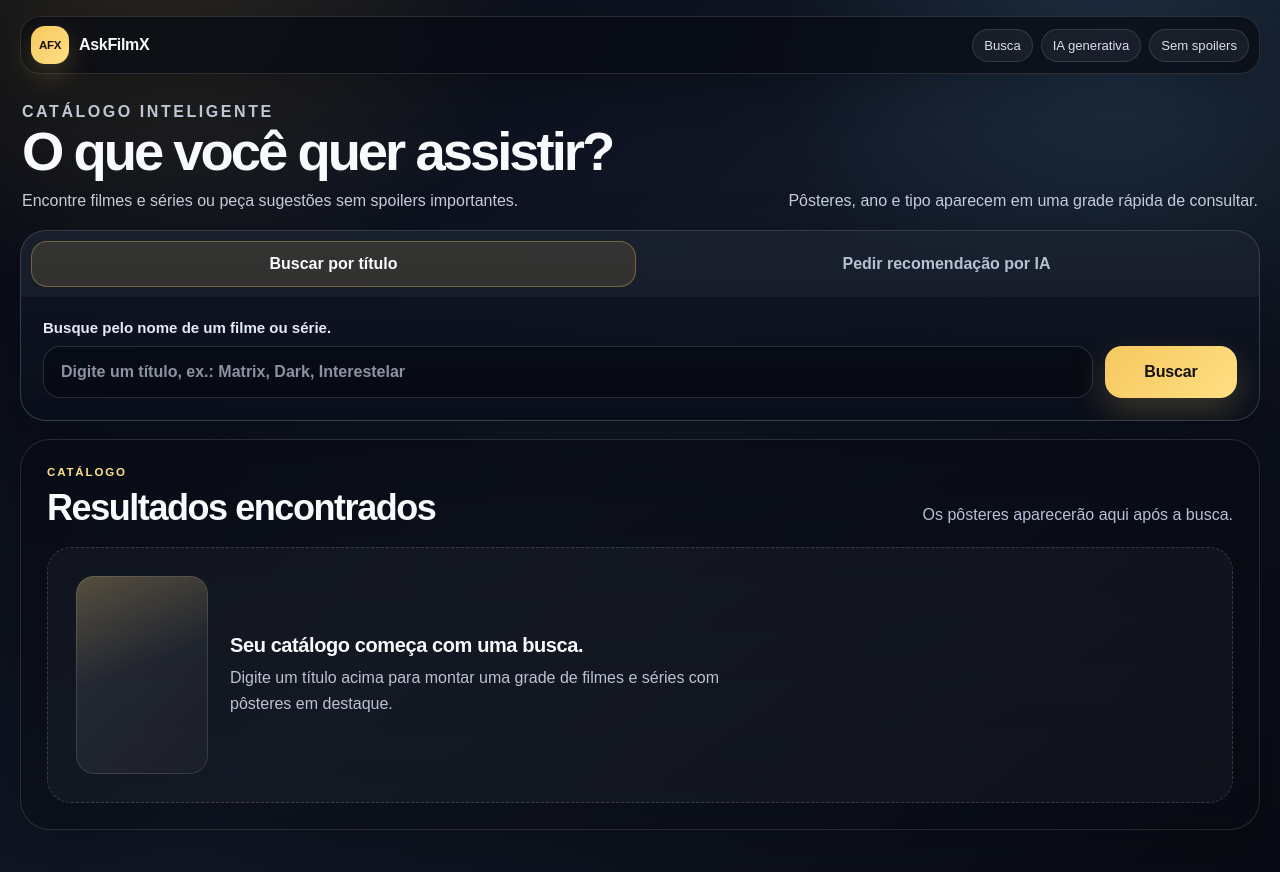
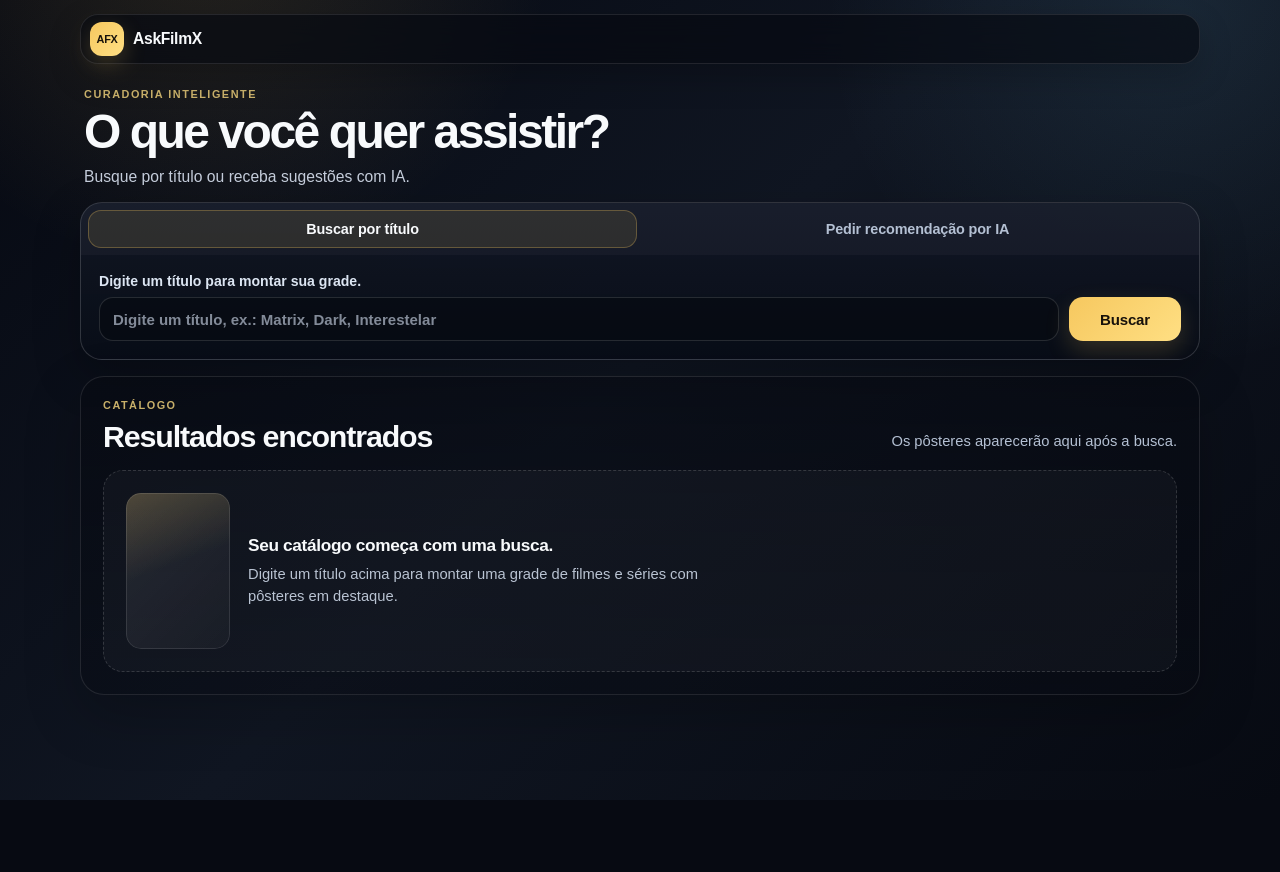
Before and after one commit to gustadev-vrgs/tcc-filmes, a Next.js app: page / in a window 1280 px wide. After the commit the page ends 800 px from the top, so only its background shows below. Built offline with nearby package versions, Linux system fonts and the light colour scheme.

Commit message:
Refine AskFilmX home catalog UI

```diff
--- a/app/globals.css
+++ b/app/globals.css
@@ -2,10 +2,10 @@
   color-scheme: dark;
   --ink: #070a12;
   --ink-soft: #0e1422;
-  --panel: rgba(16, 23, 37, 0.84);
-  --panel-strong: rgba(13, 18, 31, 0.96);
-  --line: rgba(255, 255, 255, 0.12);
-  --line-strong: rgba(255, 255, 255, 0.18);
+  --panel: rgba(13, 18, 31, 0.86);
+  --panel-strong: rgba(9, 13, 24, 0.96);
+  --line: rgba(255, 255, 255, 0.1);
+  --line-strong: rgba(255, 255, 255, 0.16);
   --muted: #b4c0d3;
   --muted-soft: #8f9db2;
   --text: #f8fafc;
@@ -51,39 +51,38 @@ p {
 .app-catalog-shell {
   min-height: 100vh;
   background:
-    radial-gradient(circle at 12% -8%, rgba(246, 200, 95, 0.15), transparent 24rem),
-    radial-gradient(circle at 88% 6%, rgba(125, 211, 252, 0.12), transparent 22rem),
-    linear-gradient(135deg, #060912 0%, #111827 48%, #080b14 100%);
+    radial-gradient(circle at 16% -10%, rgba(246, 200, 95, 0.13), transparent 22rem),
+    radial-gradient(circle at 92% 2%, rgba(125, 211, 252, 0.1), transparent 22rem),
+    linear-gradient(135deg, #060912 0%, #101622 48%, #070a12 100%);
   color: var(--text);
 }
 
 .catalog-page {
-  width: min(1240px, calc(100% - 32px));
+  width: min(1120px, calc(100% - 32px));
   margin: 0 auto;
-  padding: 16px 0 42px;
+  padding: 14px 0 34px;
 }
 
 .site-header {
   display: flex;
   align-items: center;
   justify-content: space-between;
-  gap: 16px;
-  min-height: 58px;
-  padding: 8px 10px;
+  min-height: 50px;
+  padding: 7px 9px;
   border: 1px solid var(--line);
-  border-radius: 20px;
-  background: rgba(7, 10, 18, 0.72);
+  border-radius: 18px;
+  background: rgba(7, 10, 18, 0.66);
   backdrop-filter: blur(18px);
-  box-shadow: 0 14px 44px rgba(0, 0, 0, 0.2);
+  box-shadow: 0 12px 34px rgba(0, 0, 0, 0.2);
 }
 
 .brand {
   display: inline-flex;
   align-items: center;
-  gap: 10px;
+  gap: 9px;
   color: var(--text);
   text-decoration: none;
-  font-size: 1rem;
+  font-size: 0.98rem;
   font-weight: 800;
   letter-spacing: -0.02em;
 }
@@ -91,109 +90,87 @@ p {
 .brand-mark {
   display: grid;
   place-items: center;
-  width: 38px;
-  height: 38px;
-  border-radius: 14px;
+  width: 34px;
+  height: 34px;
+  border-radius: 12px;
   background: linear-gradient(135deg, var(--gold), var(--gold-strong));
   color: #17110a;
-  font-size: 0.72rem;
-  box-shadow: 0 10px 28px rgba(246, 200, 95, 0.24);
-}
-
-.header-pills {
-  display: flex;
-  align-items: center;
-  flex-wrap: wrap;
-  justify-content: flex-end;
-  gap: 8px;
-}
-
-.header-pills button,
-.header-pills span {
-  border: 1px solid var(--line);
-  border-radius: 999px;
-  color: #d9e1ee;
-  background: rgba(255, 255, 255, 0.055);
-  padding: 8px 11px;
-  font-size: 0.82rem;
+  font-size: 0.68rem;
+  box-shadow: 0 8px 22px rgba(246, 200, 95, 0.22);
 }
 
 .catalog-intro {
-  display: flex;
-  align-items: flex-end;
-  justify-content: space-between;
-  gap: 22px;
-  padding: 26px 2px 16px;
+  max-width: 680px;
+  padding: 24px 4px 14px;
 }
 
 .eyebrow {
-  margin-bottom: 9px;
-  color: var(--gold-strong);
-  font-size: 0.72rem;
-  font-weight: 900;
-  letter-spacing: 0.16em;
+  margin-bottom: 8px;
+  color: rgba(255, 223, 131, 0.78);
+  font-size: 0.68rem;
+  font-weight: 800;
+  letter-spacing: 0.14em;
   text-transform: uppercase;
 }
 
 .catalog-intro h1 {
-  margin-bottom: 10px;
-  font-size: clamp(2rem, 5vw, 3.4rem);
-  line-height: 1;
-  letter-spacing: -0.055em;
+  margin-bottom: 8px;
+  font-size: clamp(1.9rem, 4.3vw, 3rem);
+  line-height: 1.02;
+  letter-spacing: -0.052em;
 }
 
-.catalog-intro p {
-  max-width: 560px;
+.catalog-intro p:not(.eyebrow) {
+  max-width: 440px;
   margin-bottom: 0;
   color: #c4ccda;
-  font-size: 1rem;
-  line-height: 1.55;
-}
-
-.intro-note {
-  max-width: 310px;
-  text-align: right;
+  font-size: 0.98rem;
+  line-height: 1.48;
 }
 
 .tool-panel {
   overflow: hidden;
   border: 1px solid var(--line-strong);
-  border-radius: 26px;
-  background: linear-gradient(180deg, rgba(16, 23, 37, 0.88), rgba(10, 15, 27, 0.94));
-  box-shadow: 0 18px 54px rgba(0, 0, 0, 0.26);
+  border-radius: 22px;
+  background:
+    linear-gradient(180deg, rgba(18, 25, 39, 0.86), rgba(9, 13, 24, 0.93)),
+    rgba(7, 10, 18, 0.74);
+  box-shadow: 0 16px 46px rgba(0, 0, 0, 0.25);
 }
 
 .tool-tabs {
   display: grid;
   grid-template-columns: repeat(2, minmax(0, 1fr));
-  gap: 8px;
-  padding: 10px;
-  background: rgba(255, 255, 255, 0.04);
+  gap: 6px;
+  padding: 7px;
+  background: rgba(255, 255, 255, 0.032);
 }
 
 .tool-tab {
-  min-height: 46px;
+  min-height: 38px;
   border: 1px solid transparent;
-  border-radius: 16px;
+  border-radius: 13px;
   background: transparent;
   color: var(--muted);
-  font-weight: 850;
+  font-size: 0.9rem;
+  font-weight: 760;
+  letter-spacing: -0.01em;
   transition: background 180ms ease, color 180ms ease, border-color 180ms ease;
 }
 
 .tool-tab.active {
-  border-color: rgba(246, 200, 95, 0.34);
-  background: rgba(246, 200, 95, 0.12);
+  border-color: rgba(246, 200, 95, 0.28);
+  background: rgba(246, 200, 95, 0.1);
   color: var(--text);
 }
 
 .tool-content {
-  padding: clamp(16px, 2vw, 22px);
+  padding: clamp(14px, 1.7vw, 18px);
 }
 
 .tool-form {
   display: none;
-  gap: 14px;
+  gap: 12px;
 }
 
 .tool-form.active {
@@ -202,58 +179,61 @@ p {
 
 .field-group {
   display: grid;
-  gap: 10px;
+  gap: 8px;
   color: #e5ebf7;
-  font-weight: 800;
+  font-weight: 760;
 }
 
 .field-group span {
-  color: #e4ebf6;
-  font-size: 0.94rem;
+  color: #dce5f2;
+  font-size: 0.88rem;
 }
 
 .inline-action {
   display: grid;
   grid-template-columns: minmax(0, 1fr) auto;
-  gap: 12px;
+  gap: 10px;
+  align-items: stretch;
 }
 
 input,
 textarea {
   width: 100%;
-  border: 1px solid rgba(255, 255, 255, 0.14);
-  border-radius: 17px;
+  border: 1px solid rgba(255, 255, 255, 0.13);
+  border-radius: 14px;
   outline: none;
-  background: rgba(7, 10, 18, 0.76);
+  background: rgba(7, 10, 18, 0.7);
   color: var(--text);
-  padding: 15px 17px;
+  font-size: 0.94rem;
+  padding: 11px 13px;
   transition: border-color 180ms ease, box-shadow 180ms ease, background 180ms ease;
 }
 
 textarea {
-  min-height: 118px;
+  min-height: 96px;
   resize: vertical;
 }
 
 input::placeholder,
 textarea::placeholder {
-  color: rgba(190, 200, 216, 0.72);
+  color: rgba(190, 200, 216, 0.68);
 }
 
 input:focus,
 textarea:focus {
-  border-color: rgba(246, 200, 95, 0.78);
-  background: rgba(7, 10, 18, 0.9);
-  box-shadow: 0 0 0 4px rgba(246, 200, 95, 0.13);
+  border-color: rgba(246, 200, 95, 0.72);
+  background: rgba(7, 10, 18, 0.88);
+  box-shadow: 0 0 0 3px rgba(246, 200, 95, 0.12);
 }
 
 .primary-button,
 .secondary-button {
-  min-height: 52px;
+  min-height: 44px;
   border: 0;
-  border-radius: 17px;
-  padding: 13px 20px;
-  font-weight: 900;
+  border-radius: 14px;
+  padding: 10px 17px;
+  font-size: 0.94rem;
+  font-weight: 850;
   letter-spacing: -0.01em;
   transition: transform 180ms ease, box-shadow 180ms ease, filter 180ms ease;
 }
@@ -268,22 +248,22 @@ textarea:focus {
 .secondary-button:focus-visible,
 .tool-tab:focus-visible,
 .movie-card:focus-visible {
-  outline: 3px solid rgba(246, 200, 95, 0.45);
+  outline: 3px solid rgba(246, 200, 95, 0.42);
   outline-offset: 3px;
 }
 
 .primary-button {
-  min-width: 132px;
+  min-width: 112px;
   background: linear-gradient(135deg, var(--gold), var(--gold-strong));
   color: #17110a;
-  box-shadow: 0 14px 34px rgba(246, 200, 95, 0.21);
+  box-shadow: 0 10px 24px rgba(246, 200, 95, 0.18);
 }
 
 .secondary-button {
   justify-self: start;
   background: linear-gradient(135deg, #dbeafe, var(--blue));
   color: #07111f;
-  box-shadow: 0 14px 34px rgba(125, 211, 252, 0.16);
+  box-shadow: 0 10px 24px rgba(125, 211, 252, 0.14);
 }
 
 .primary-button:disabled {
@@ -295,49 +275,55 @@ textarea:focus {
 .recommendation-feedback {
   margin-bottom: 0;
   color: var(--muted);
-  font-size: 0.92rem;
-  line-height: 1.5;
+  font-size: 0.88rem;
+  line-height: 1.45;
 }
 
 .results-section {
-  margin-top: 18px;
+  margin-top: 16px;
   border: 1px solid var(--line);
-  border-radius: 30px;
-  background: linear-gradient(180deg, rgba(7, 10, 18, 0.64), rgba(7, 10, 18, 0.46));
-  padding: clamp(18px, 2.4vw, 26px);
-  box-shadow: 0 24px 72px rgba(0, 0, 0, 0.24);
+  border-radius: 24px;
+  background: linear-gradient(180deg, rgba(7, 10, 18, 0.62), rgba(7, 10, 18, 0.43));
+  padding: clamp(16px, 2vw, 22px);
+  box-shadow: 0 20px 56px rgba(0, 0, 0, 0.22);
 }
 
 .results-heading {
   display: flex;
   align-items: flex-end;
   justify-content: space-between;
-  gap: 20px;
-  margin-bottom: 18px;
+  gap: 18px;
+  margin-bottom: 16px;
 }
 
 .results-heading h2 {
   margin-bottom: 0;
-  font-size: clamp(1.55rem, 3vw, 2.25rem);
-  letter-spacing: -0.04em;
+  font-size: clamp(1.35rem, 2.6vw, 1.9rem);
+  letter-spacing: -0.038em;
 }
 
 .results-helper {
-  max-width: 480px;
+  max-width: 430px;
   margin-bottom: 2px;
   color: var(--muted);
   text-align: right;
-  line-height: 1.5;
+  font-size: 0.92rem;
+  line-height: 1.45;
 }
 
 .results-grid {
   display: grid;
-  grid-template-columns: repeat(auto-fill, minmax(178px, 210px));
-  justify-content: center;
-  gap: clamp(16px, 1.7vw, 22px);
+  grid-template-columns: repeat(auto-fill, minmax(148px, 1fr));
+  gap: clamp(12px, 1.5vw, 18px);
+  max-height: 560px;
+  overflow: auto;
+  padding: 3px 2px 8px;
+  scrollbar-width: thin;
+  scrollbar-color: rgba(246, 200, 95, 0.65) rgba(255, 255, 255, 0.08);
 }
 
 .short-grid {
+  grid-template-columns: repeat(auto-fill, minmax(148px, 180px));
   justify-content: start;
 }
 
@@ -350,19 +336,19 @@ textarea:focus {
   min-width: 0;
   overflow: hidden;
   flex-direction: column;
-  border: 1px solid rgba(255, 255, 255, 0.13);
-  border-radius: 20px;
-  background: rgba(13, 18, 31, 0.9);
+  border: 1px solid rgba(255, 255, 255, 0.12);
+  border-radius: 18px;
+  background: rgba(13, 18, 31, 0.82);
   color: var(--text);
   text-decoration: none;
-  box-shadow: 0 16px 34px rgba(0, 0, 0, 0.24);
+  box-shadow: 0 14px 30px rgba(0, 0, 0, 0.22);
   transition: transform 180ms ease, border-color 180ms ease, box-shadow 180ms ease;
 }
 
 .movie-card:hover {
   transform: translateY(-3px);
-  border-color: rgba(246, 200, 95, 0.34);
-  box-shadow: 0 24px 48px rgba(0, 0, 0, 0.3);
+  border-color: rgba(246, 200, 95, 0.32);
+  box-shadow: 0 22px 42px rgba(0, 0, 0, 0.3);
 }
 
 .poster-frame {
@@ -383,32 +369,33 @@ textarea:focus {
   place-items: center;
   width: 100%;
   height: 100%;
-  padding: 18px;
+  padding: 16px;
   background:
-    linear-gradient(160deg, rgba(246, 200, 95, 0.28), transparent 42%),
-    radial-gradient(circle at 72% 18%, rgba(125, 211, 252, 0.28), transparent 34%),
+    linear-gradient(160deg, rgba(246, 200, 95, 0.24), transparent 42%),
+    radial-gradient(circle at 72% 18%, rgba(125, 211, 252, 0.24), transparent 34%),
     linear-gradient(135deg, rgba(24, 32, 50, 0.98), rgba(53, 41, 74, 0.94));
   color: #f8fafc;
   text-align: center;
-  font-weight: 900;
+  font-size: 0.78rem;
+  font-weight: 850;
   letter-spacing: 0.08em;
   text-transform: uppercase;
 }
 
 .movie-info {
   display: grid;
-  gap: 10px;
-  padding: 13px 13px 15px;
+  gap: 8px;
+  padding: 11px 12px 13px;
 }
 
 .movie-info h3 {
   display: -webkit-box;
-  min-height: 2.6em;
+  min-height: 2.44em;
   overflow: hidden;
   margin: 0;
   color: var(--text);
-  font-size: 1rem;
-  line-height: 1.3;
+  font-size: 0.94rem;
+  line-height: 1.22;
   -webkit-box-orient: vertical;
   -webkit-line-clamp: 2;
 }
@@ -417,19 +404,19 @@ textarea:focus {
   display: flex;
   align-items: center;
   justify-content: space-between;
-  gap: 10px;
+  gap: 8px;
   color: #c0cad8;
-  font-size: 0.88rem;
+  font-size: 0.82rem;
 }
 
 .movie-meta strong {
   flex: 0 0 auto;
-  border: 1px solid rgba(246, 200, 95, 0.32);
+  border: 1px solid rgba(246, 200, 95, 0.3);
   border-radius: 999px;
-  padding: 5px 9px;
-  background: rgba(246, 200, 95, 0.1);
+  padding: 4px 8px;
+  background: rgba(246, 200, 95, 0.09);
   color: var(--gold-strong);
-  font-size: 0.72rem;
+  font-size: 0.68rem;
 }
 
 .skeleton-card {
@@ -463,7 +450,7 @@ textarea:focus {
 
 .skeleton-line {
   display: block;
-  height: 13px;
+  height: 12px;
   border-radius: 999px;
 }
 
@@ -483,36 +470,37 @@ textarea:focus {
 
 .empty-catalog {
   display: grid;
-  grid-template-columns: 132px minmax(0, 1fr);
+  grid-template-columns: 104px minmax(0, 1fr);
   align-items: center;
-  gap: 22px;
-  min-height: 220px;
-  border: 1px dashed rgba(255, 255, 255, 0.16);
-  border-radius: 24px;
-  padding: clamp(18px, 3vw, 28px);
-  background: rgba(255, 255, 255, 0.035);
+  gap: 18px;
+  min-height: 180px;
+  border: 1px dashed rgba(255, 255, 255, 0.15);
+  border-radius: 20px;
+  padding: clamp(16px, 2.4vw, 22px);
+  background: rgba(255, 255, 255, 0.032);
 }
 
 .empty-poster {
   aspect-ratio: 2 / 3;
-  border-radius: 18px;
+  border-radius: 15px;
   background:
-    linear-gradient(160deg, rgba(246, 200, 95, 0.22), transparent 46%),
-    linear-gradient(135deg, rgba(255, 255, 255, 0.1), rgba(255, 255, 255, 0.03));
-  box-shadow: inset 0 0 0 1px rgba(255, 255, 255, 0.12);
+    linear-gradient(160deg, rgba(246, 200, 95, 0.2), transparent 46%),
+    linear-gradient(135deg, rgba(255, 255, 255, 0.09), rgba(255, 255, 255, 0.03));
+  box-shadow: inset 0 0 0 1px rgba(255, 255, 255, 0.11);
 }
 
 .empty-catalog h3 {
-  margin-bottom: 8px;
-  font-size: 1.25rem;
+  margin-bottom: 7px;
+  font-size: 1.08rem;
   letter-spacing: -0.02em;
 }
 
 .empty-catalog p {
-  max-width: 520px;
+  max-width: 500px;
   margin-bottom: 0;
   color: #b9c3d2;
-  line-height: 1.6;
+  font-size: 0.92rem;
+  line-height: 1.52;
 }
 
 .empty-error {
@@ -521,10 +509,21 @@ textarea:focus {
   background: rgba(246, 200, 95, 0.045);
 }
 
+.search-feedback {
+  min-height: 26px;
+  color: var(--muted);
+  font-size: 0.9rem;
+  line-height: 1.45;
+}
+
+.search-feedback p {
+  margin-bottom: 0;
+}
+
 @media (max-width: 1100px) {
   .catalog-page {
     width: min(100% - 28px, 1040px);
-    padding-bottom: 34px;
+    padding-bottom: 32px;
   }
 
   .catalog-intro {
@@ -532,7 +531,7 @@ textarea:focus {
   }
 
   .results-grid {
-    grid-template-columns: repeat(auto-fill, minmax(164px, 196px));
+    grid-template-columns: repeat(auto-fill, minmax(142px, 1fr));
   }
 }
 
@@ -543,17 +542,11 @@ textarea:focus {
   }
 
   .site-header,
-  .catalog-intro,
   .results-heading {
     align-items: flex-start;
     flex-direction: column;
   }
 
-  .header-pills {
-    justify-content: flex-start;
-  }
-
-  .intro-note,
   .results-helper {
     max-width: none;
     text-align: left;
@@ -568,27 +561,26 @@ textarea:focus {
   }
 
   .results-grid {
-    grid-template-columns: repeat(auto-fill, minmax(156px, 190px));
-    justify-content: center;
+    grid-template-columns: repeat(auto-fill, minmax(140px, 1fr));
   }
 }
 
 @media (max-height: 760px) and (min-width: 881px) {
   .catalog-page {
     padding-top: 12px;
-    padding-bottom: 28px;
+    padding-bottom: 26px;
   }
 
   .catalog-intro {
-    padding: 18px 2px 12px;
+    padding: 18px 4px 12px;
   }
 
   .catalog-intro h1 {
-    font-size: clamp(1.85rem, 4vw, 2.75rem);
+    font-size: clamp(1.75rem, 4vw, 2.55rem);
   }
 
   .tool-content {
-    padding: 16px;
+    padding: 14px;
   }
 
   .results-section {
@@ -599,44 +591,50 @@ textarea:focus {
 @media (max-width: 560px) {
   .catalog-page {
     width: min(100% - 20px, 520px);
-    padding-bottom: 32px;
+    padding-bottom: 30px;
   }
 
-  .header-pills button,
-  .header-pills span {
-    font-size: 0.76rem;
-    padding: 7px 9px;
+  .site-header {
+    min-height: 48px;
   }
 
   .catalog-intro {
-    padding-top: 24px;
+    padding-top: 20px;
+  }
+
+  .catalog-intro h1 {
+    font-size: clamp(1.72rem, 11vw, 2.32rem);
   }
 
   .tool-tabs {
     grid-template-columns: 1fr;
   }
 
+  .tool-tab {
+    min-height: 36px;
+  }
+
   .results-grid {
     grid-template-columns: repeat(2, minmax(0, 1fr));
-    gap: 14px;
+    gap: 12px;
   }
 
   .movie-card {
-    border-radius: 18px;
+    border-radius: 16px;
   }
 
   .movie-info {
-    padding: 12px;
+    padding: 10px;
   }
 
   .movie-info h3 {
-    font-size: 0.92rem;
+    font-size: 0.88rem;
   }
 
   .movie-meta {
     align-items: flex-start;
     flex-direction: column;
-    gap: 7px;
+    gap: 6px;
   }
 
   .empty-catalog {
@@ -644,123 +642,6 @@ textarea:focus {
   }
 
   .empty-poster {
-    width: 112px;
-  }
-
-  .movie-info {
-    padding: 12px;
-  }
-
-  .movie-info h3 {
-    font-size: 0.92rem;
-  }
-
-  .movie-meta {
-    align-items: flex-start;
-    flex-direction: column;
-    gap: 7px;
-  }
-
-  .empty-catalog {
-    grid-template-columns: 1fr;
-  }
-
-  .empty-poster {
-    width: 112px;
+    width: 96px;
   }
 }
-
-.search-feedback {
-  min-height: 26px;
-  color: var(--muted);
-  font-size: 0.94rem;
-  line-height: 1.5;
-}
-
-.search-feedback p {
-  margin-bottom: 0;
-}
-
-.results-grid {
-  display: grid;
-  grid-template-columns: repeat(auto-fit, minmax(136px, 1fr));
-  gap: 14px;
-  max-height: 520px;
-  overflow: auto;
-  padding: 4px 2px 8px;
-  scrollbar-width: thin;
-  scrollbar-color: rgba(246, 200, 95, 0.7) rgba(255, 255, 255, 0.08);
-}
-
-.movie-card {
-  overflow: hidden;
-  border: 1px solid rgba(255, 255, 255, 0.12);
-  border-radius: 20px;
-  background: rgba(7, 10, 18, 0.52);
-  box-shadow: 0 16px 34px rgba(0, 0, 0, 0.18);
-}
-
-.poster-frame {
-  aspect-ratio: 2 / 3;
-  overflow: hidden;
-  background: rgba(255, 255, 255, 0.06);
-}
-
-.poster-frame img {
-  display: block;
-  width: 100%;
-  height: 100%;
-  object-fit: cover;
-}
-
-.poster-placeholder {
-  display: grid;
-  place-items: center;
-  width: 100%;
-  height: 100%;
-  padding: 18px;
-  background:
-    radial-gradient(circle at 30% 20%, rgba(246, 200, 95, 0.28), transparent 34%),
-    linear-gradient(135deg, rgba(125, 211, 252, 0.16), rgba(167, 139, 250, 0.22));
-  color: #f8fafc;
-  text-align: center;
-  font-weight: 900;
-  letter-spacing: 0.08em;
-  text-transform: uppercase;
-}
-
-.movie-info {
-  display: grid;
-  gap: 7px;
-  padding: 13px;
-}
-
-.movie-info h3 {
-  margin: 0;
-  color: var(--text);
-  font-size: 0.98rem;
-  line-height: 1.22;
-}
-
-.movie-info p {
-  margin: 0;
-  color: var(--muted);
-  font-size: 0.9rem;
-}
-
-.movie-info span {
-  justify-self: start;
-  border: 1px solid rgba(246, 200, 95, 0.34);
-  border-radius: 999px;
-  padding: 5px 9px;
-  background: rgba(246, 200, 95, 0.1);
-  color: var(--gold-strong);
-  font-size: 0.75rem;
-  font-weight: 800;
-}
-
-.primary-button:disabled {
-  cursor: not-allowed;
-  filter: grayscale(0.2) brightness(0.82);
-  transform: none;
-}
--- a/app/page.tsx
+++ b/app/page.tsx
@@ -117,21 +117,12 @@ export default function Home() {
             <span className="brand-mark">AFX</span>
             <span>AskFilmX</span>
           </a>
-
-          <nav className="header-pills" aria-label="Recursos do AskFilmX">
-            <button type="button" onClick={() => setActiveTool("search")}>Busca</button>
-            <button type="button" onClick={() => setActiveTool("recommendation")}>IA generativa</button>
-            <span>Sem spoilers</span>
-          </nav>
         </header>
 
         <section className="catalog-intro" aria-labelledby="catalog-title">
-          <div>
-            <p className="eyebrow">Catálogo inteligente</p>
-            <h1 id="catalog-title">O que você quer assistir?</h1>
-            <p>Encontre filmes e séries ou peça sugestões sem spoilers importantes.</p>
-          </div>
-          <p className="intro-note">Pôsteres, ano e tipo aparecem em uma grade rápida de consultar.</p>
+          <p className="eyebrow">Curadoria inteligente</p>
+          <h1 id="catalog-title">O que você quer assistir?</h1>
+          <p>Busque por título ou receba sugestões com IA.</p>
         </section>
 
         <section className="tool-panel" aria-label="Ferramentas de busca e recomendação">
@@ -169,7 +160,7 @@ export default function Home() {
               aria-labelledby="search-tab"
             >
               <label className="field-group" htmlFor="title-search">
-                <span>Busque pelo nome de um filme ou série.</span>
+                <span>Digite um título para montar sua grade.</span>
                 <div className="inline-action">
                   <input
                     id="title-search"
@@ -195,7 +186,7 @@ export default function Home() {
               aria-labelledby="recommendation-tab"
             >
               <label className="field-group" htmlFor="ai-recommendation">
-                <span>Descreva o que você quer assistir e receba sugestões com IA.</span>
+                <span>Descreva clima, gênero ou duração desejada.</span>
                 <textarea
                   id="ai-recommendation"
                   name="recommendation"
```
